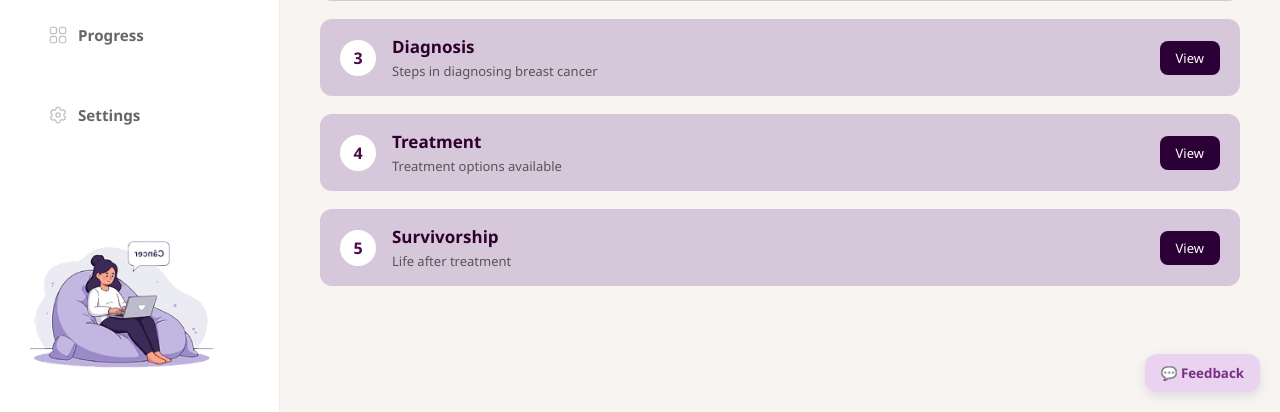
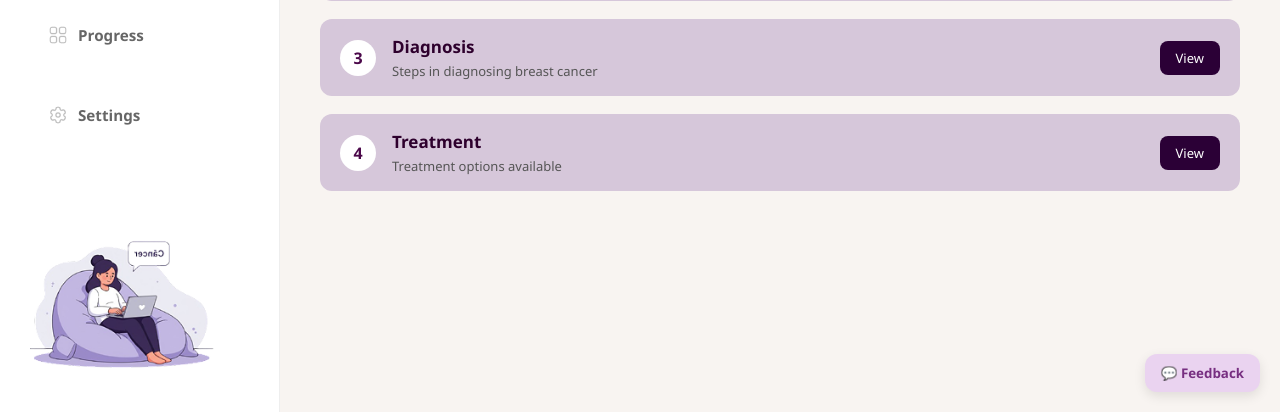
Before and after one commit to alexariv/conocancer, a Flask app: page /videos-and-articles in a window 1280 px wide. Shown: the part 388-800 px from the top of the page. Run offline with Flask 3, Linux system fonts and the light colour scheme.

Commit message:
no survirvorship

```diff
--- a/templates/videos-and-articles.html
+++ b/templates/videos-and-articles.html
@@ -111,7 +111,7 @@
         <a href="{{ url_for('treatment') }}" class="view-btn" id="course-treatment-view">View</a>
       </div>
 
-      <div class="course-item">
+     <!-- <div class="course-item">
         <div class="course-left">
           <div class="course-number">5</div>
           <div class="course-text">
@@ -122,7 +122,7 @@
         <a href="{{ url_for('survivorship') }}" class="view-btn" id="course-survivorship-view">View</a>
       </div>
 
-    </div>
+    </div> -->
       </section>
 
       <!-- Feedback Section Inline -->
```
